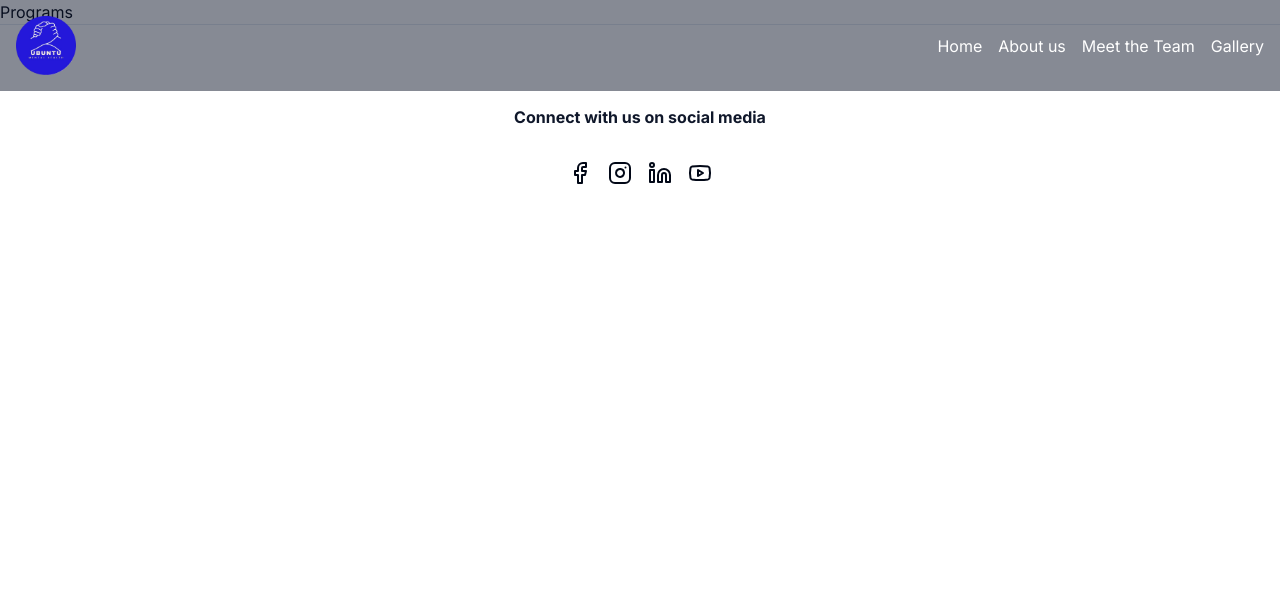
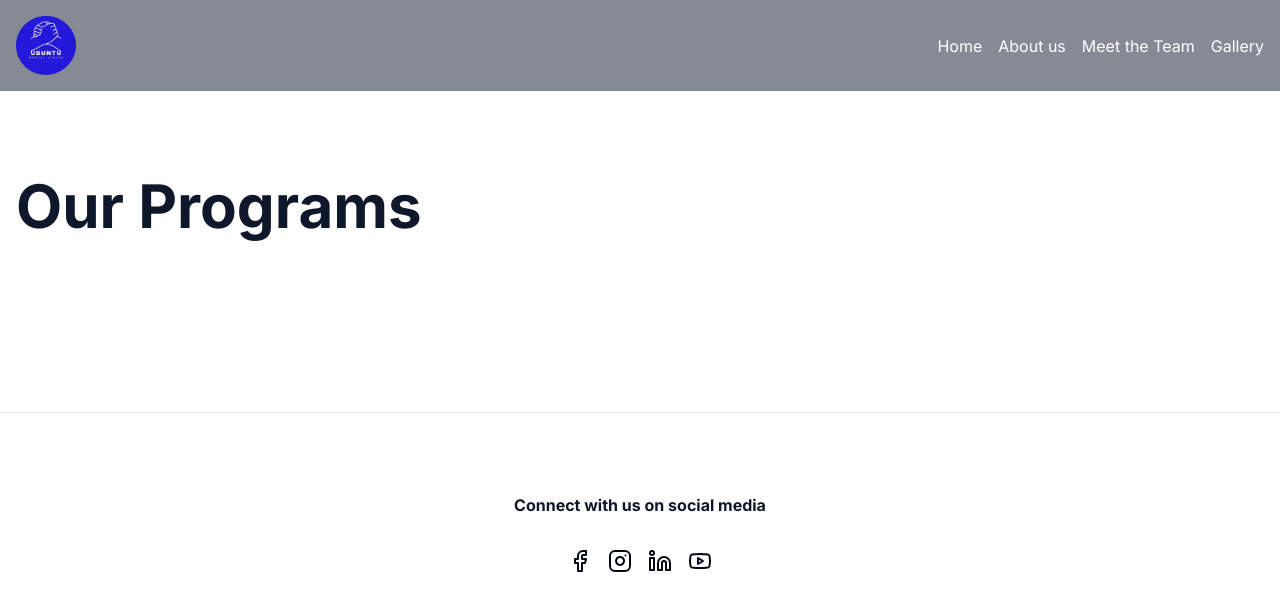
Before and after one commit to SankThomas/ubuntumentalhealth, a Next.js app: page /our-programs/brightstar-initiative in a window 1280 px wide. Shown: the top 610 px of the page. Built offline with nearby package versions, Linux system fonts and the light colour scheme.

Commit message:
refactor: our programs

```diff
--- a/app/our-programs/[programs]/page.js
+++ b/app/our-programs/[programs]/page.js
@@ -1,5 +1,30 @@
-import React from "react";
+"use client";
+
+import { programs } from "@/lib/data";
+import { useState } from "react";
 
 export default function OurPrograms({ params }) {
-  return <>Programs</>;
+  const [program, setProgram] = useState(programs);
+
+  const slug = params.programs;
+
+  console.log(slug);
+
+  // useEffect(() => {
+
+  // }, [params]);
+
+  return (
+    <>
+      <section className="max-width py-20 lg:py-44">
+        {/* {params.map((program) => (
+          <div key={program.title}>
+            <h1>{program.title}</h1>
+          </div>
+        ))} */}
+
+        <h1>Our Programs</h1>
+      </section>
+    </>
+  );
 }
```
